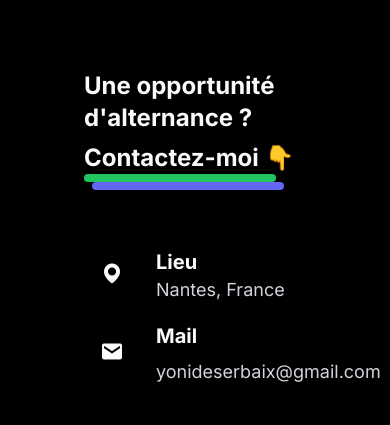
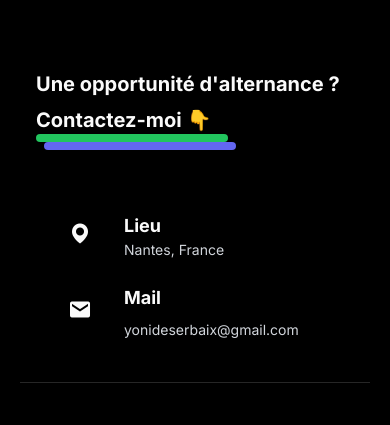
Before and after one commit to Yoni-Deserbaix/Portfolio, a Next.js app: page / in a window 390 px wide. Shown: the part 3557-3982 px from the top of the page. Built offline with nearby package versions, Linux system fonts and the light colour scheme.

Commit message:
update responsive

```diff
--- a/src/app/components/Contact.tsx
+++ b/src/app/components/Contact.tsx
@@ -9,36 +9,36 @@ export default function Contact() {
         className="flex flex-col mt-28 items-center justify-center text-3xl -rotate-6"
       />
       <div>
-        <div className="mt-28 flex max-md:flex-col gap-2 max-xl:pl-16">
-          <p className="text-2xl font-bold ">Une opportunité d'alternance ?</p>
-          <h1 className="text-2xl font-bold hover:text-green-400 transition-all">
+        <div className="mt-28 flex max-md:flex-col gap-2 max-xl:pl-16 max-sm:pl-4">
+          <p className="text-2xl max-sm:text-xl font-bold ">Une opportunité d'alternance ?</p>
+          <h1 className="text-2xl font-bold hover:text-green-400 transition-all max-sm:text-xl">
             Contactez-moi 👇
             <div className="w-48 h-2 bg-green-500 rounded-full"></div>
             <div className="w-48 h-2 bg-indigo-500 rounded-full translate-x-2"></div>
           </h1>
         </div>
 
-        <div className="flex justify-evenly max-lg:flex-col max-lg:gap-4 mt-14 max-xl:pl-16">
+        <div className="flex justify-evenly max-lg:flex-col max-lg:gap-4 mt-14 max-xl:pl-16 max-sm:pl-8">
           <div className="contact-container flex items-center gap-4">
             <span className="p-4 rounded-[50%] hover:scale-110 transition-all">
               <i className="bx bxs-map text-2xl"></i>
             </span>
             <div className="contact-box">
-              <h3 className="font-bold text-xl">Lieu</h3>
-              <p className="text-lg text-gray-300">Nantes, France</p>
+              <h3 className="font-bold text-xl max-sm:text-lg">Lieu</h3>
+              <p className="text-lg max-sm:text-sm text-gray-300">Nantes, France</p>
             </div>
           </div>
-          <div className="contact-container  flex items-center gap-4">
+          <div className="contact-container flex items-center gap-4">
             <span className=" p-4 rounded-[50%] hover:scale-110 transition-all">
               <i className="bx bxs-envelope text-2xl"></i>
             </span>
             <div className="flex flex-col gap-2">
-              <h3 className="font-bold text-xl">Mail</h3>
+              <h3 className="font-bold text-xl  max-sm:text-lg">Mail</h3>
               <a
                 href="mailto:yonideserbaix@gmail.com"
                 rel="noreferrer"
                 target="_blank"
-                className="text-lg text-gray-300"
+                className="text-lg text-gray-300  max-sm:text-sm"
               >
                 yonideserbaix@gmail.com
               </a>
```
